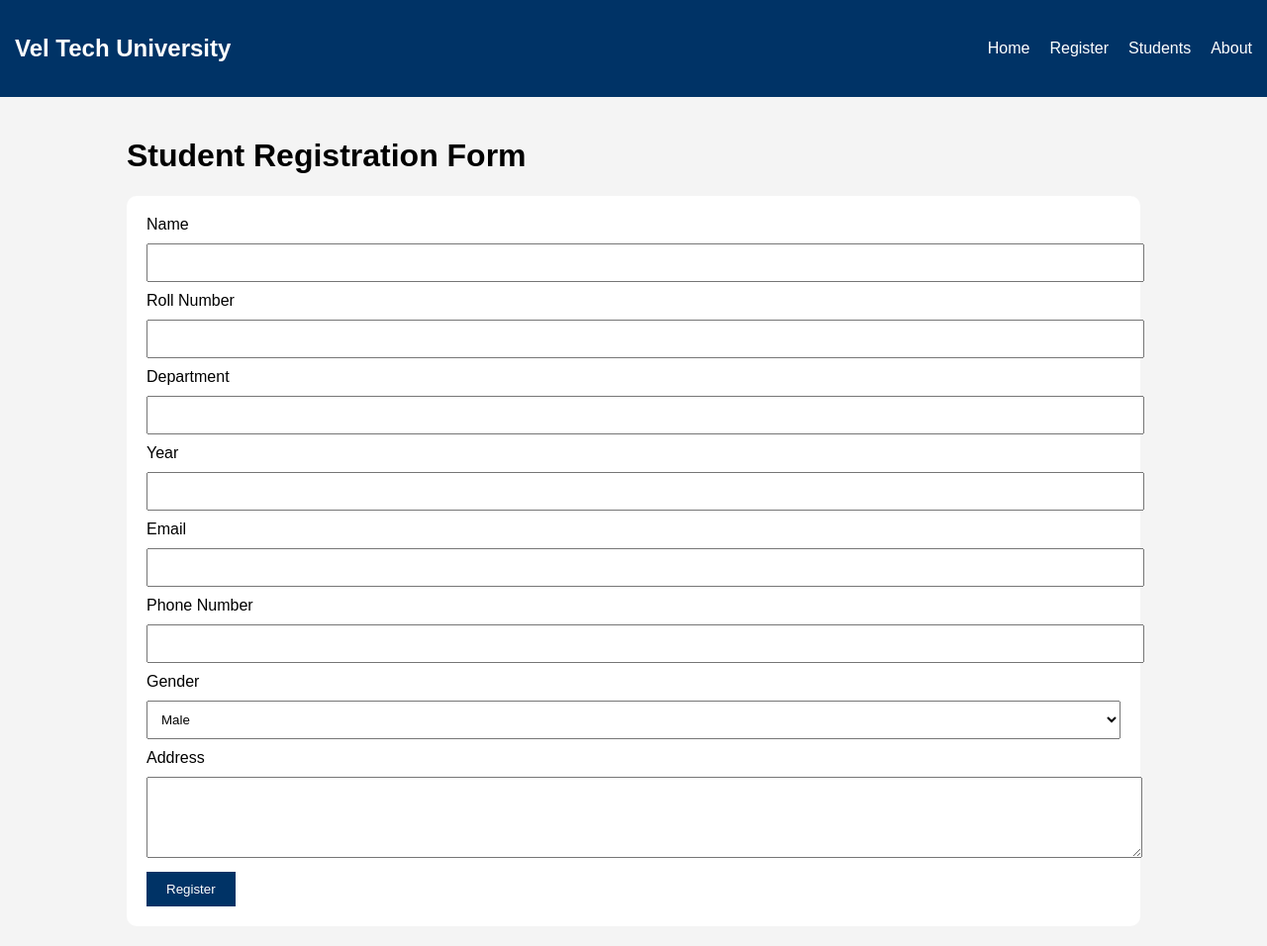
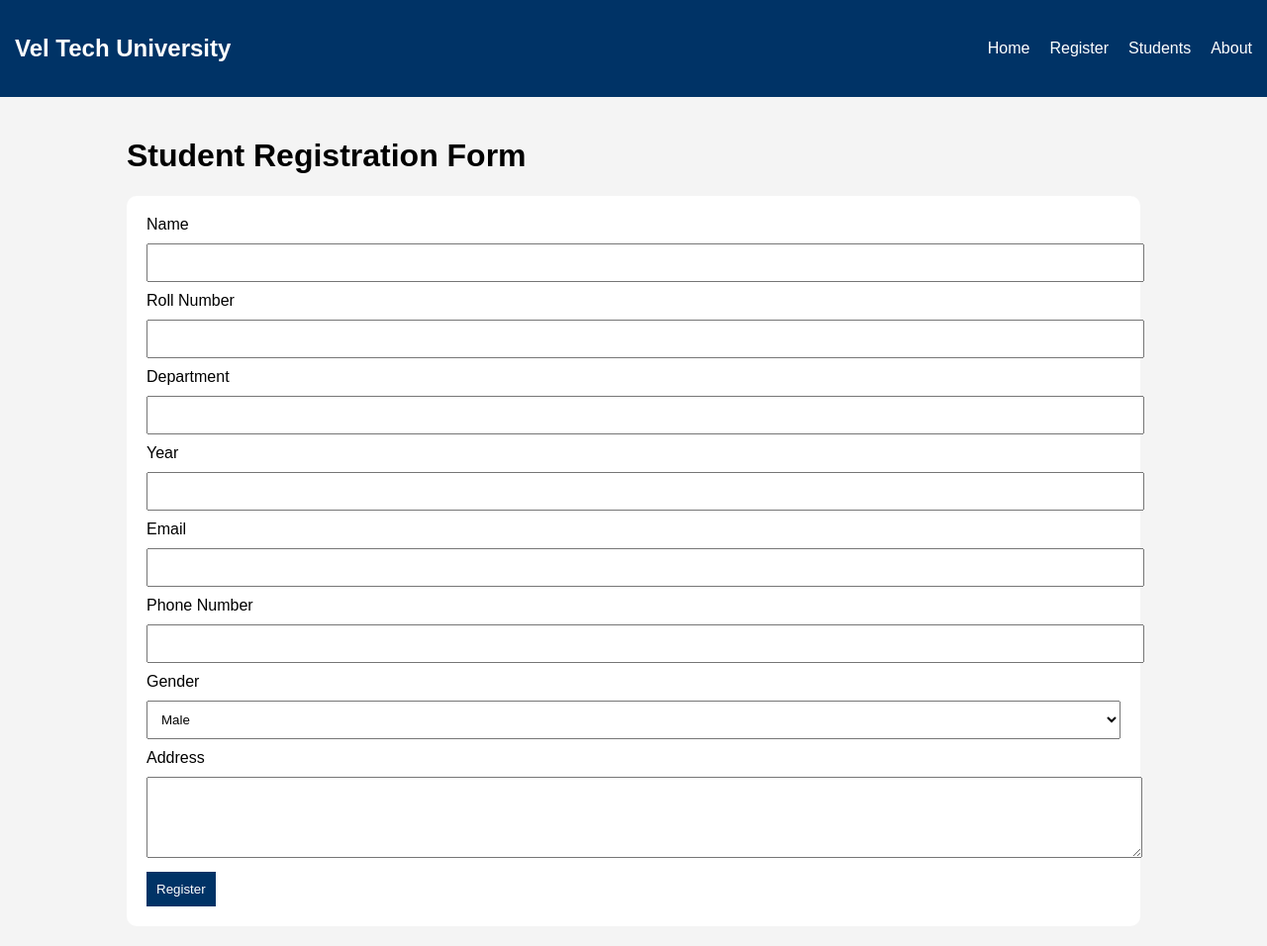
Before and after one commit to harishragaven-tech/Vel-Tech-Summer-Internship, a Flask app: page /register in a window 1280 px wide. Shown: the whole page at 99% size. Run offline with Flask 3, Linux system fonts and the light colour scheme; parts of the project's set-up code (start-up, migrations or seed data) failed here and were passed over.

Commit message:
Update style.css

```diff
--- a/Student Registration System/static/css/style.css
+++ b/Student Registration System/static/css/style.css
@@ -1,8 +1,9 @@
 body{
     margin:0;
-    font-family:Arial,sans-serif;
+    font-family:Arial;
     background:#f4f4f4;
 }
+
 nav{
     background:#003366;
     color:white;
@@ -11,23 +12,28 @@ nav{
     justify-content:space-between;
     align-items:center;
 }
+
 nav ul{
     list-style:none;
     display:flex;
     gap:20px;
 }
+
 nav a{
     color:white;
     text-decoration:none;
 }
+
 nav a:hover{
     color:yellow;
 }
+
 .hero{
     text-align:center;
     padding:80px;
     background:white;
 }
+
 .btn{
     background:#003366;
     color:white;
@@ -35,11 +41,13 @@ nav a:hover{
     text-decoration:none;
     border-radius:5px;
 }
+
 .container{
     width:80%;
     margin:auto;
     padding:20px;
 }
+
 .card{
     background:white;
     padding:20px;
@@ -47,38 +55,43 @@ nav a:hover{
     border-radius:10px;
     box-shadow:0 0 10px gray;
 }
+
 form{
     background:white;
     padding:20px;
     border-radius:10px;
 }
+
 input,select,textarea{
     width:100%;
     padding:10px;
     margin:10px 0;
 }
+
 button{
     background:#003366;
     color:white;
-    padding:10px 20px;
+    padding:10px;
     border:none;
     cursor:pointer;
 }
+
 button:hover{
     background:#0055aa;
 }
+
 table{
     width:100%;
     border-collapse:collapse;
     background:white;
 }
-table,th,td{
+
+th,td{
     border:1px solid black;
-}
-th,td{
-    padding:12px;
+    padding:10px;
     text-align:center;
 }
+
 footer{
     background:#003366;
     color:white;
```
